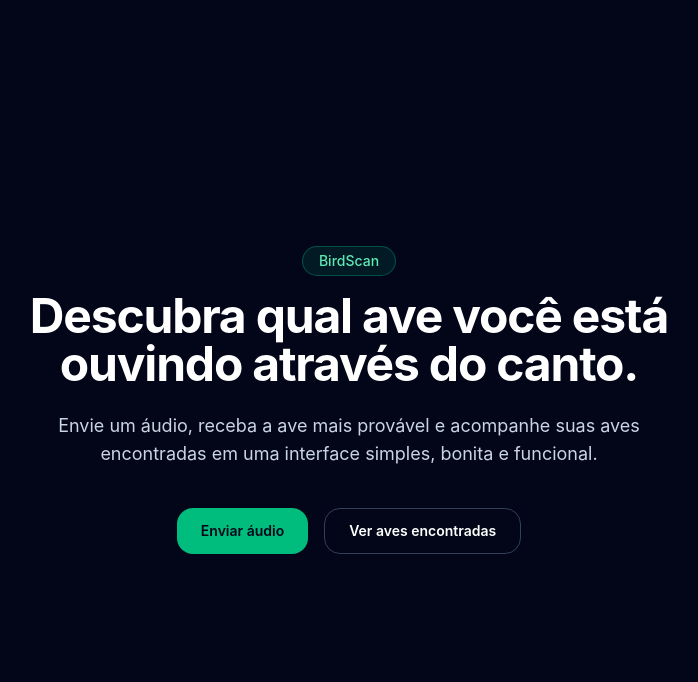
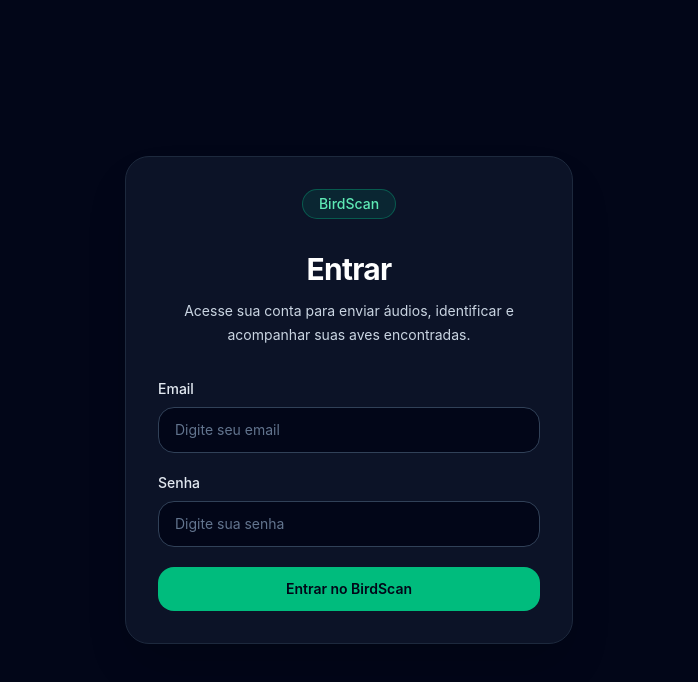
Before and after one commit to brandao-m/birdscan, a React app in the folder frontend/: page / in a window 1280 px wide. Shown: the top 682 px of the page, without its empty margins (291-989 px from the left). Built offline with nearby package versions, Linux system fonts and the light colour scheme; the HTML template or start-up script is replaced by a standard one.

Commit message:
frontend: implementa tela de login integrada com backend e JWT

```diff
--- a/frontend/src/App.jsx
+++ b/frontend/src/App.jsx
@@ -1,28 +1,135 @@
+import { useState } from 'react'
+
 function App() {
+  const [email, setEmail] = useState('')
+  const [password, setPassword] = useState('')
+  const [message, setMessage] = useState('')
+  const [error, setError] = useState('')
+  const [isLoading, setIsLoading] = useState(false)
+
+  async function handleLogin(event) {
+    event.preventDefault()
+
+    setMessage('')
+    setError('')
+    setIsLoading(true)
+
+    try {
+      const response = await fetch('http://127.0.0.1:8000/auth/login', {
+        method: 'POST',
+        headers: {
+          'Content-Type': 'application/json',
+        },
+        body: JSON.stringify({
+          email,
+          password,
+        }),
+      })
+
+      const data = await response.json()
+
+      if (!response.ok) {
+        throw new Error(data.detail || 'Falha ao fazer login')
+      }
+
+      localStorage.setItem('birdscan_token', data.access_token)
+      localStorage.setItem(
+        'birdscan_user',
+        JSON.stringify({
+          user_id: data.user_id,
+          name: data.name,
+          email: data.email,
+        })
+      )
+
+      setMessage(`Login realizado com sucesso. Bem vindo, ${data.name}!`)
+      setEmail('')
+      setPassword('')
+    } catch (err) {
+      setError(err.message || 'Ocorreu um erro inesperado')
+    } finally {
+      setIsLoading(false)
+    }
+  }
+
   return (
     <main className="min-h-screen bg-slate-950 text-white">
-      <section className="mx-auto flex min-h-screen max-w-6xl flex-col items-center justify-center px-6 py-12 text-center">
-        <span className="mb-4 rounded-full border border-emerald-400/30 bg-emerald-400/10 px-4 py-1 text-sm font-medium text-emerald-300">
-          BirdScan
-        </span>
+      <section className="mx-auto flex min-h-screen max-w-6xl flex-col items-center justify-center px-6 py-12">
+        <div className="w-full max-w-md rounded-3xl border border-slate-800 bg-slate-900/80 p-8 shadow-2xl shadow-black/20">
+          <div className="text-center">
+            <span className="mb-4 inline-block rounded-full border border-emerald-400/30 bg-emerald-400/10 px-4 py-1 text-sm font-medium text-emerald-300">
+              BirdScan
+            </span>
 
-        <h1 className="max-w-3xl text-4xl font-bold tracking-tight sm:text-5xl">
-          Descubra qual ave você está ouvindo através do canto.
-        </h1>
+            <h1 className="mt-4 text-3xl font-bold tracking-tight">
+              Entrar
+            </h1>
 
-        <p className="mt-6 max-w-2xl text-base leading-7 text-slate-300 sm:text-lg">
-          Envie um áudio, receba a ave mais provável e acompanhe suas aves encontradas
-          em uma interface simples, bonita e funcional.
-        </p>
+            <p className="mt-3 text-sm leading-6 text-slate-300">
+              Acesse sua conta para enviar áudios, identificar e acompanhar
+              suas aves encontradas.
+            </p>
+          </div>
 
-        <div className="mt-10 flex flex-col gap-4 sm:flex-row">
-          <button className="rounded-2xl bg-emerald-500 px-6 py-3 text-sm font-semibold text-slate-950 transition hover:bg-emerald-400">
-            Enviar áudio
-          </button>
+          <form className="mt-8 space-y-5" onSubmit={handleLogin}>
+            <div>
+              <label
+                className="mb-2 block text-sm font-medium text-slate-200"
+                htmlFor="email"
+              >
+                Email
+              </label>
 
-          <button className="rounded-2xl border border-slate-700 px-6 py-3 text-sm font-semibold text-white transition hover:bg-slate-800">
-            Ver aves encontradas
-          </button>
+              <input
+                id="email"
+                type="email"
+                placeholder="Digite seu email"
+                value={email}
+                onChange={(event) => setEmail(event.target.value)}
+                className="w-full rounded-2xl border border-slate-700 bg-slate-950 px-4 py-3 text-sm text-white outline-none transition placeholder:text-slate-500 focus:border-emerald-400"
+                required
+              />
+            </div>
+
+            <div>
+              <label
+                className="mb-2 block text-sm font-medium text-slate-200"
+                htmlFor="password"
+              >
+                Senha
+              </label>
+
+              <input
+                id="password"
+                type="password"
+                placeholder="Digite sua senha"
+                value={password}
+                onChange={(event) => setPassword(event.target.value)}
+                className="w-full rounded-2xl border border-slate-700 bg-slate-950 px-4 py-3 text-sm text-white outline-none transition placeholder:text-slate-500 focus:border-emerald-400"
+                required
+              />
+            </div>
+
+            <button
+              type="submit"
+              disabled={isLoading}
+              className="w-full rounded-2xl bg-emerald-500 px-6 py-3 text-sm font-semibold text-slate-950 transition hover:bg-emerald-400 disabled:cursor-not-allowed disabled:opacity-60"
+            >
+              {isLoading ? 'Entrando...' : 'Entrar no BirdScan'}
+            </button>
+          </form>
+
+          {message && (
+            <div className="mt-5 rounded-2xl border border-emerald-400/30 bg-emerald-400/10 px-4 py-3 text-sm text-emerald-300">
+              {message}
+            </div>
+          )}
+
+          {error && (
+            <div className="mt-5 rounded-2xl border border-red-400/30 bg-red-400/10 px-4 py-3 text-sm text-red-300">
+              {error}
+            </div>
+          )}
         </div>
       </section>
     </main>
```
Also changed, not shown: 1 other file (tests, documents, lock files or other folders).
